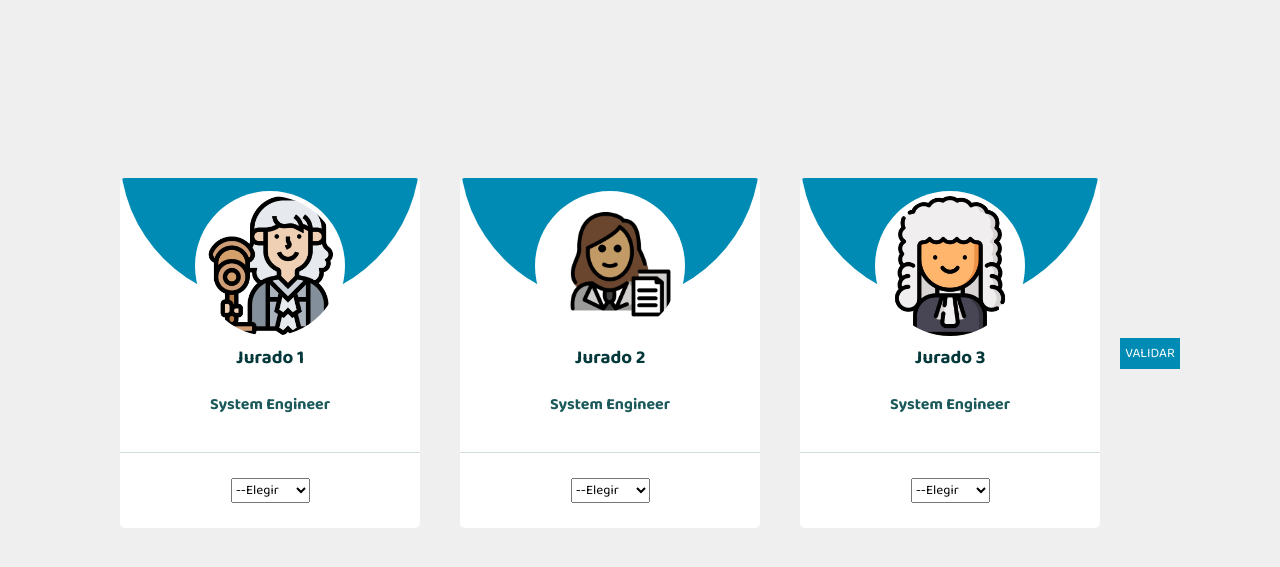
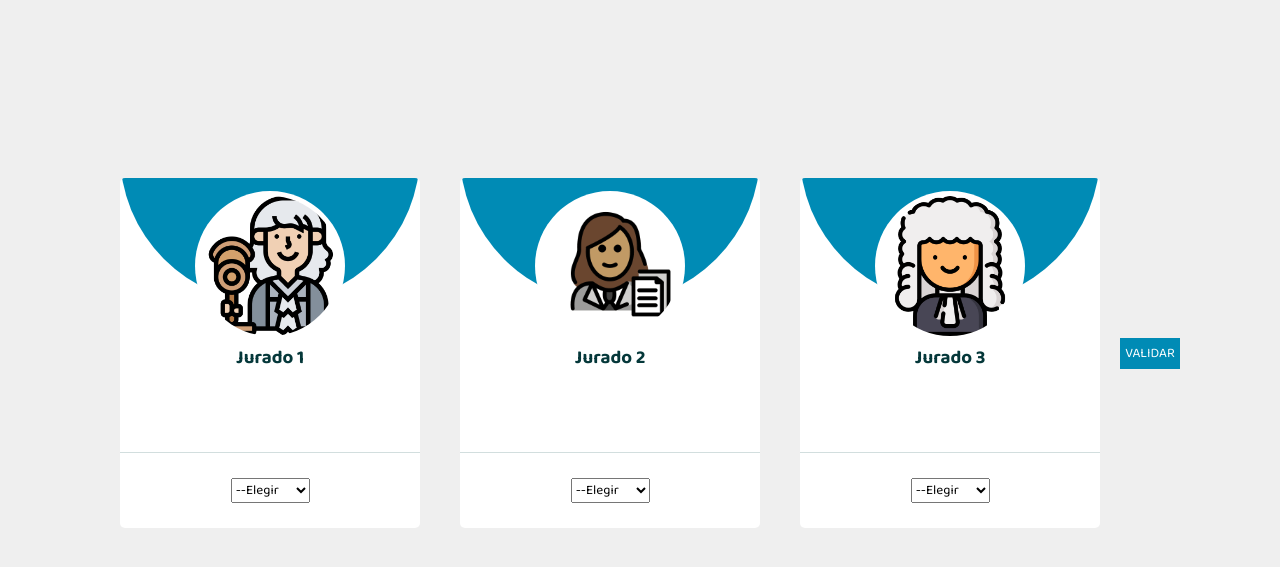
Before and after one commit to Angie1605/Dise-o-Logico-, a plain HTML site: page Diseño logico/Jueces/Index.html in a window 1280 px wide. Shown: the part 47-614 px from the top of the page. Drawn offline with Linux system fonts and the light colour scheme; some packages are replaced by stand-ins of ours; a script that the page names is missing.

Commit message:
Add files via upload

```diff
--- a/Diseño logico/Jueces/Index.html
+++ b/Diseño logico/Jueces/Index.html
@@ -22,7 +22,7 @@
 
         <div class="description">
             <h3>Jurado 1</h3>
-            <h4>System Engineer</h4>
+
 
 
         </div>
@@ -30,8 +30,9 @@
         <div class="select">
           <select id="Jurado1" >
             <option value="Elegir" >--Elegir</option>
+            <option value="Verde" id="jurado1Verde">Luz Verde</option>
              <option value="roja" id="jurado1Rojo">Luz roja</option>
-             <option value="Verde" id="jurado1Verde">Luz Verde</option>
+
         </select>
         </div>
     </div>
@@ -46,15 +47,16 @@
 
         <div class="description">
             <h3>Jurado 2</h3>
-            <h4>System Engineer</h4>
+
 
         </div>
 
         <div class="select">
           <select id="Jurado2">
             <option value="Elegir" >--Elegir</option>
+            <option value="Verde" id="jurado1Verde">Luz Verde</option>
              <option value="roja" id="jurado1Rojo">Luz roja</option>
-             <option value="Verde" id="jurado1Verde">Luz Verde</option>
+
         </select>
         </div>
     </div>
@@ -69,15 +71,16 @@
 
         <div class="description">
             <h3>Jurado 3</h3>
-            <h4>System Engineer</h4>
+
 
         </div>
 
         <div class="select">
           <select id="Jurado3">
             <option value="Elegir" >--Elegir</option>
+            <option value="Verde" id="jurado1Verde">Luz Verde</option>
              <option value="roja" id="jurado1Rojo">Luz roja</option>
-             <option value="Verde" id="jurado1Verde">Luz Verde</option>
+
         </select>
         </div>
     </div>
```
